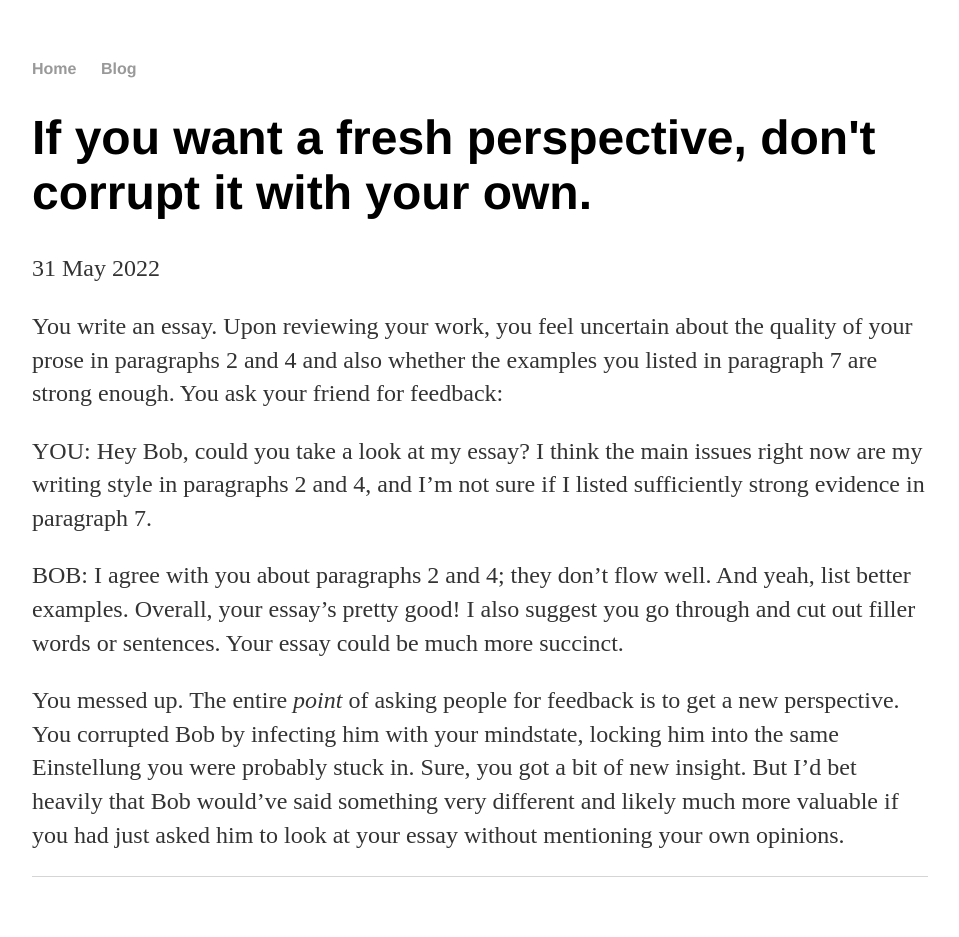
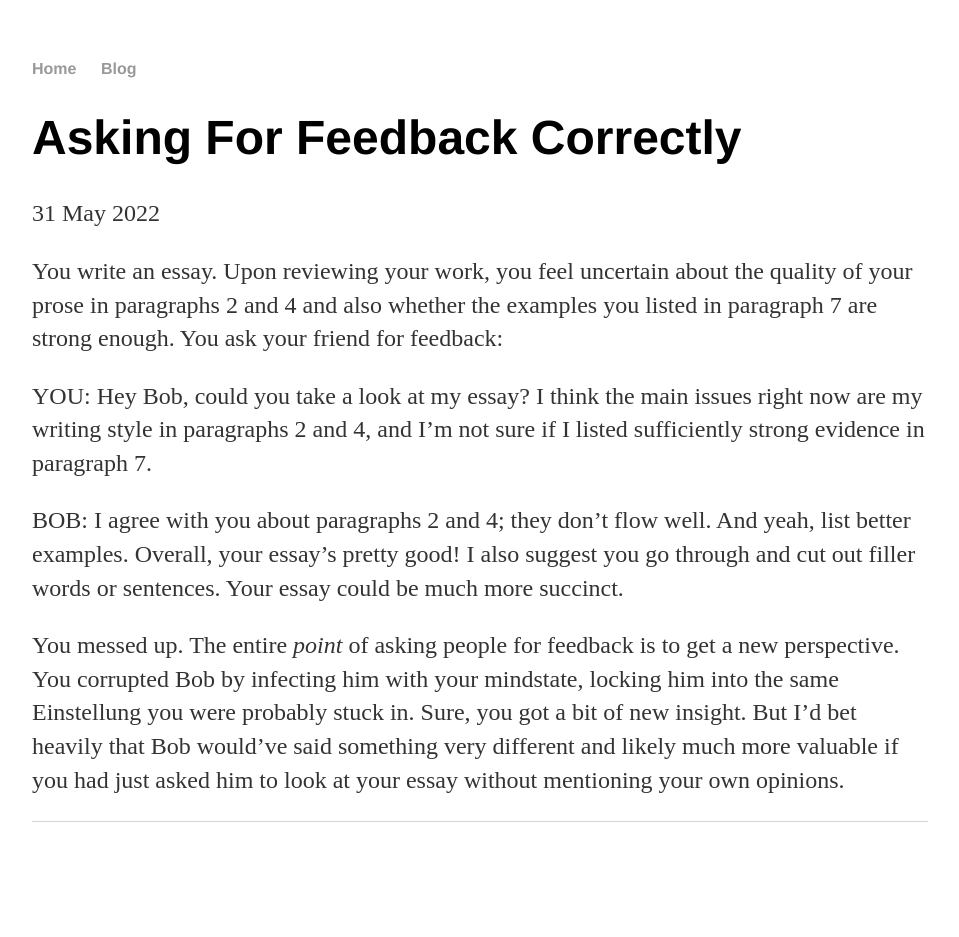
Before and after one commit to nmehndir/nmehndir.github.io, a Jekyll site: the page built from _posts/2022-05-31-asking-for-feedback-correctly.md, in a window 1280 px wide. Shown: the whole page, without its empty margins (160-1119 px from the left). Built offline with Jekyll 4.4.1, drawn with Linux system fonts in a browser that asks for light colours; after the commit the page ends 900 px from its top, so only the background shows below that.

Commit message:
Update and rename 2022-05-31-if-you-want-a-fresh-perspective-dont-corrupt-it-with-your-own.md to 2022-05-31-asking-for-feedback-correctly.md

```diff
--- a/_posts/2022-05-31-if-you-want-a-fresh-perspective-dont-corrupt-it-with-your-own.md
+++ b/_posts/2022-05-31-asking-for-feedback-correctly.md
@@ -1,6 +1,6 @@
 ---
 layout: post
-title: "If you want a fresh perspective, don't corrupt it with your own."
+title: "Asking For Feedback Correctly"
 date: 2022-05-31
 ---
 You write an essay. Upon reviewing your work, you feel uncertain about the quality of your prose in paragraphs 2 and 4 and also whether the examples you listed in paragraph 7 are strong enough. You ask your friend for feedback:
```
